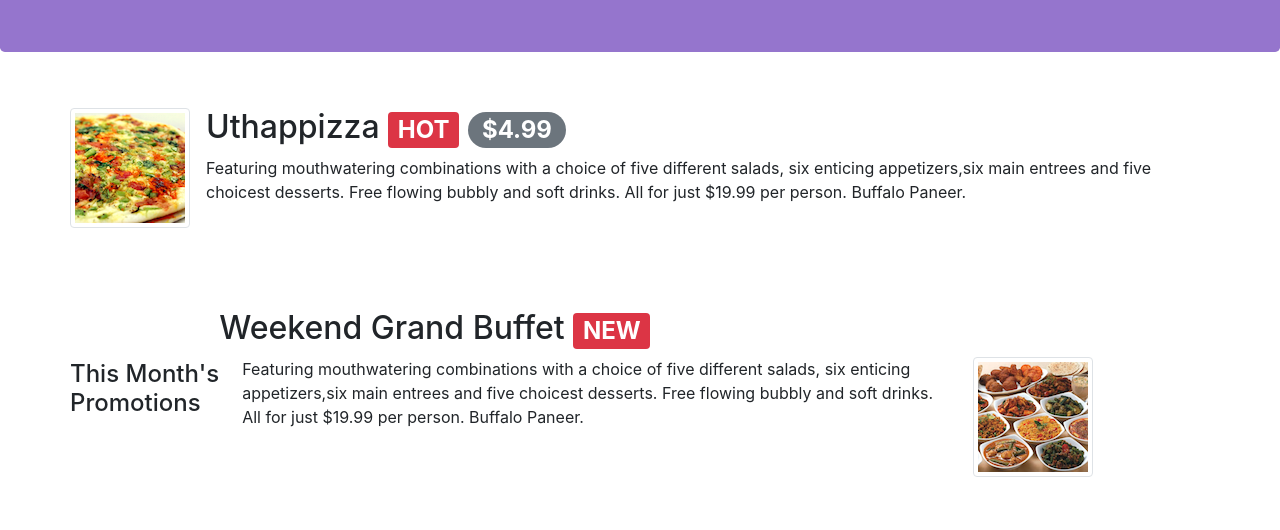
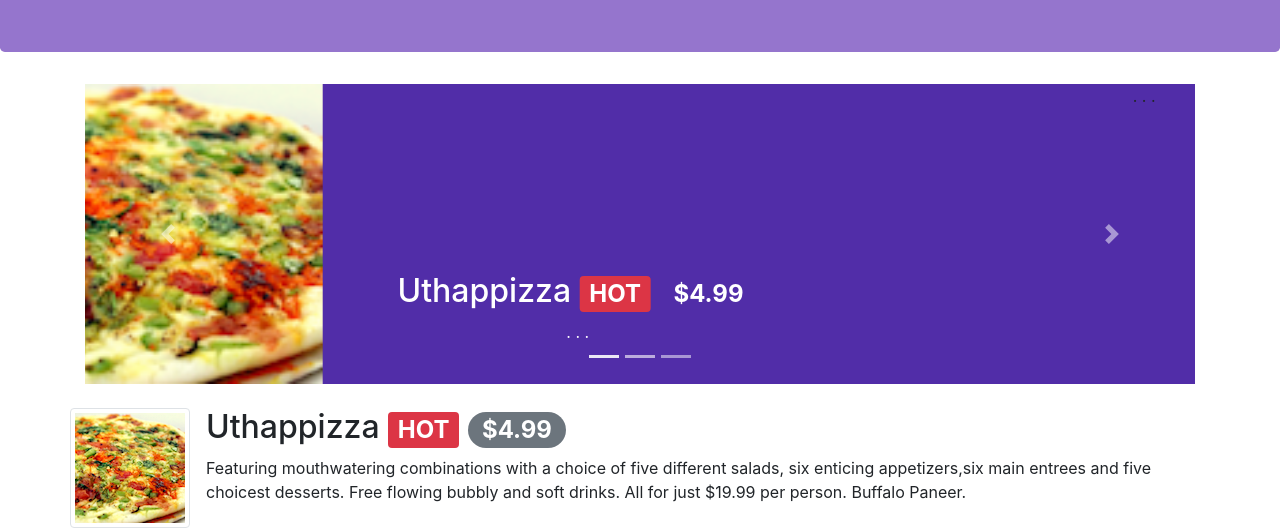
Before and after one commit to geco97/AssignmentOne, a plain HTML site: page index.html in a window 1280 px wide. Shown: the part 270-800 px from the top of the page. Drawn offline with nearby package versions, Linux system fonts and the light colour scheme.

Commit message:
Carousel

```diff
--- a/index.html
+++ b/index.html
@@ -52,6 +52,40 @@
     </header>
 
     <div class="container">
+        <div class="row row-content">
+            <div class="col">
+                <div id="mycarousel" class="carousel slide" data-ride="carousel">
+                    <div class="carousel-inner" role="listbox">
+                        <div class="carousel-item active">
+                            <img class="d-block img-fluid"
+                                src="img/uthappizza.png" alt="Uthappizza">
+                            <div class="carousel-caption d-none d-md-block">
+                                <h2>Uthappizza <span class="badge badge-danger">HOT</span> <span class="badge badge-pill badge-default">$4.99</span></h2>
+                                . . .
+                            </div>
+                        </div>
+                        <div class="carousel-item">
+                                . . .
+                        </div>
+                        <div class="carousel-item">
+                                . . .
+                        </div>
+                    </div>
+                    <ol class="carousel-indicators">
+                        <li data-target="#mycarousel" data-slide-to="0" class="active"></li>
+                        <li data-target="#mycarousel" data-slide-to="1"></li>
+                        <li data-target="#mycarousel" data-slide-to="2"></li>
+                    </ol>
+                    <a class="carousel-control-prev" href="#mycarousel" role="button" data-slide="prev">
+                        <span class="carousel-control-prev-icon"></span>
+                    </a>
+                    <a class="carousel-control-next" href="#mycarousel" role="button" data-slide="next">
+                        <span class="carousel-control-next-icon"></span>
+                    </a>
+                </div>
+             </div>
+        </div>
+
         <div class="row py-4">
         <div class="media">
             <img class="d-flex mr-3 img-thumbnail align-self-center"
--- a/styles.css
+++ b/styles.css
@@ -20,3 +20,17 @@ body{
     border-bottom: 1px solid #ddd;
     padding: 10px;
 }
+.carousel {
+    background:#512DA8;
+}
+
+.carousel-item {
+  height: 300px;
+}
+
+.carousel-item img {
+    position: absolute;
+    top: 0;
+    left: 0;
+    min-height: 300px;
+}
```
